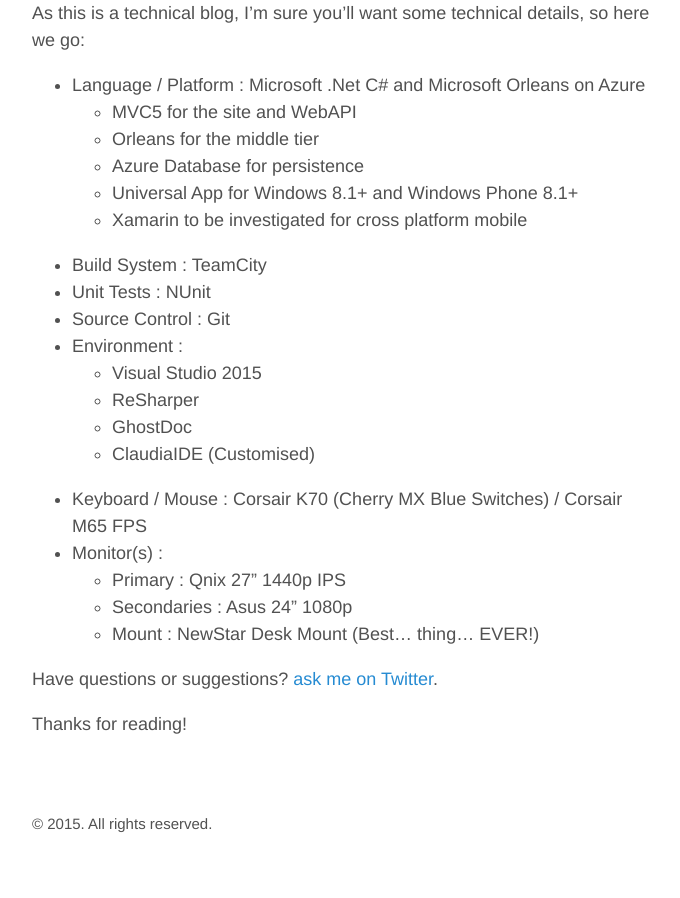
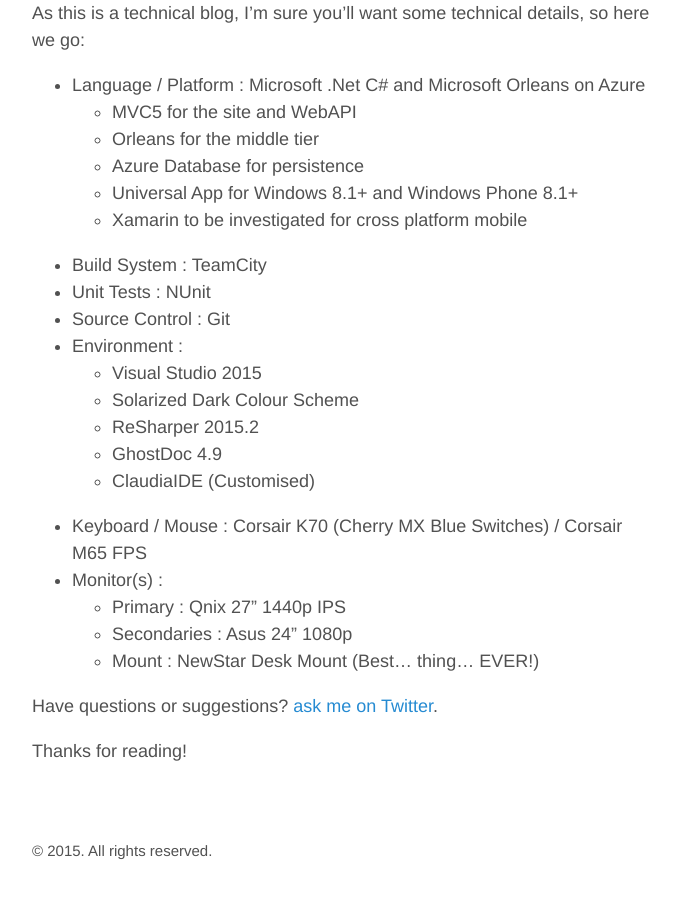
Before and after one commit to MikeHardman/mikehardman.github.io, a Jekyll site: the page built from about.md, in a window 1280 px wide and 900 px high, scrolled down 1587 px. Shown: the whole window, without its empty margins (293-973 px from the left). Built offline with Jekyll 4.4.1, drawn with Linux system fonts in a browser that asks for light colours; before the commit the page ends 2460 px from its top, so only the background shows below that.

Commit message:
updating vital stats.

```diff
--- a/about.md
+++ b/about.md
@@ -46,8 +46,9 @@ First a bit about me...
   - Source Control : Git
   - Environment :
     - Visual Studio 2015
-    - ReSharper
-    - GhostDoc
+    - Solarized Dark Colour Scheme
+    - ReSharper 2015.2
+    - GhostDoc 4.9
     - ClaudiaIDE (Customised)
   - Keyboard / Mouse : Corsair K70 (Cherry MX Blue Switches) / Corsair M65 FPS
   - Monitor(s) :
```
